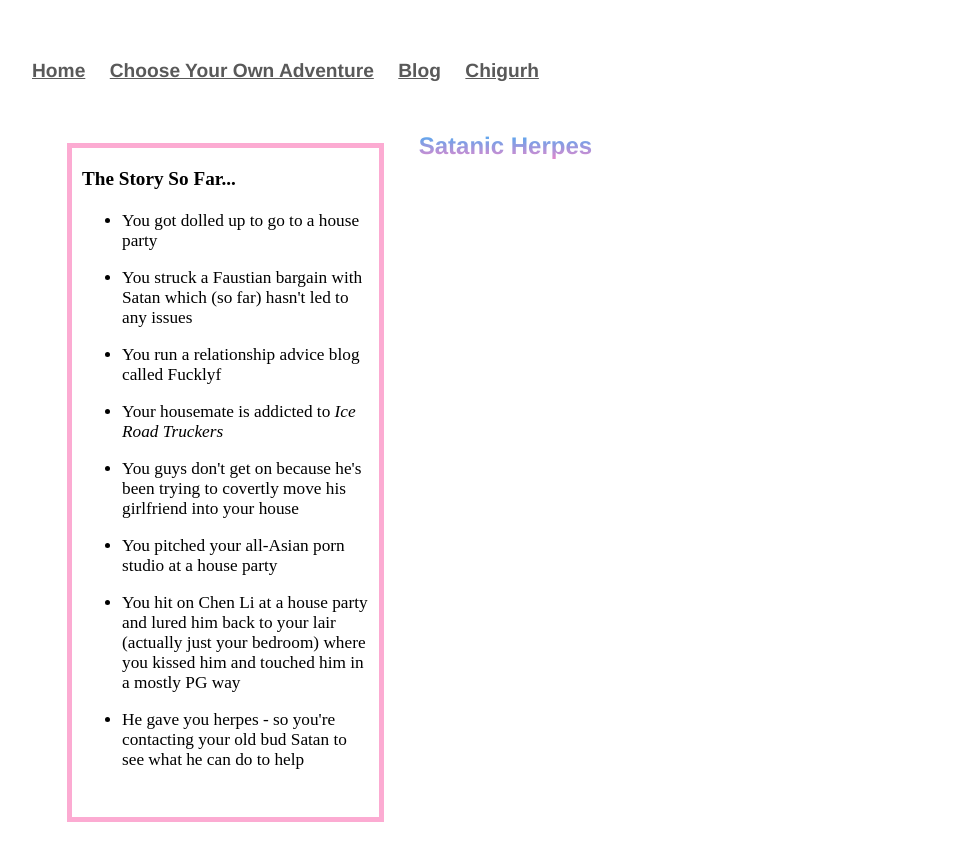
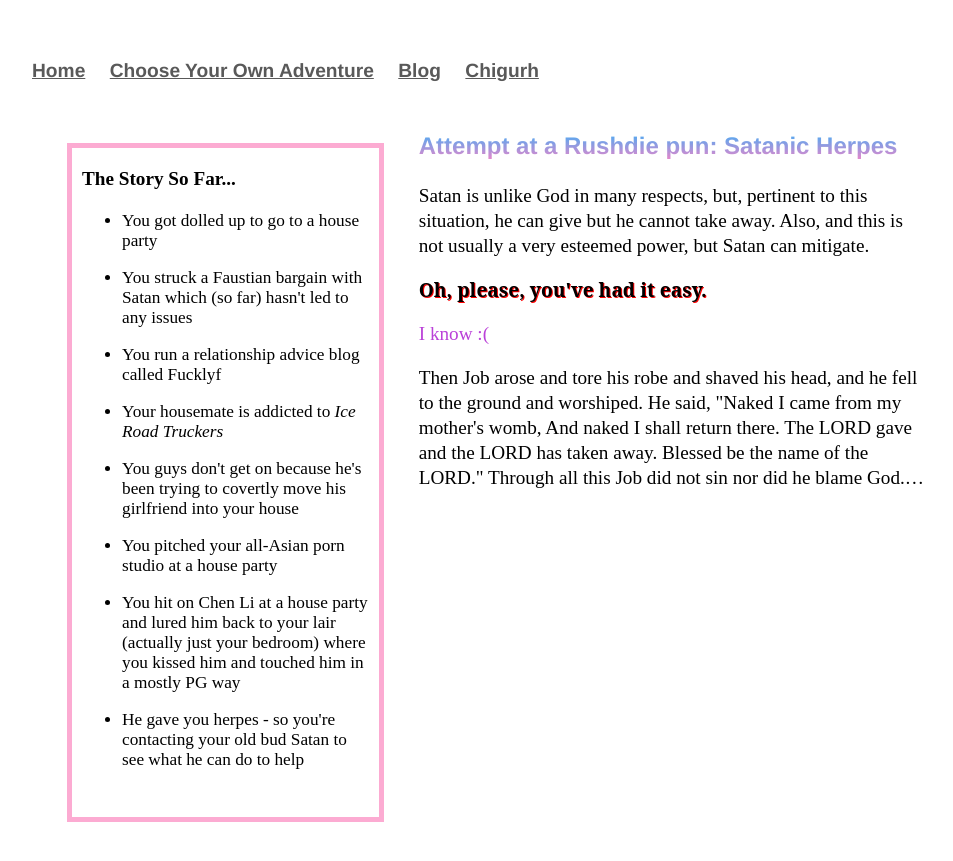
Before and after one commit to Pinelife/pinelife.github.io, a Jekyll site: the page Hellhole/Room9.html, which Jekyll copies as it is, in a window 1280 px wide. Shown: the top 861 px of the page, without its empty margins (160-1113 px from the left). Built offline with Jekyll 4.4.1, drawn with Linux system fonts in a browser that asks for light colours.

Commit message:
Update Room9.html

```diff
--- a/Hellhole/Room9.html
+++ b/Hellhole/Room9.html
@@ -39,4 +39,18 @@ him in a mostly PG way</li>
    </ul>
     </p>
 </div>
-<h3>Satanic Herpes</h3>
+<h3>Attempt at a Rushdie pun: Satanic Herpes</h3>
+<p> Satan is unlike God in many respects, but, pertinent to this situation, he can give but he cannot take away. Also, and this
+	is not usually a very esteemed power, but Satan can mitigate.
+</p>
+<p class="Satan">
+Oh, please, you've had it easy.
+</p>
+<p class="lauria">
+I know :(
+</p>
+
+<p>
+Then Job arose and tore his robe and shaved his head, and he fell to the ground and worshiped. He said, "Naked I came from my
+ mother's womb, And naked I shall return there. The LORD gave and the LORD has taken away. Blessed be the name of the LORD."
+	Through all this Job did not sin nor did he blame God.…</p>
```
